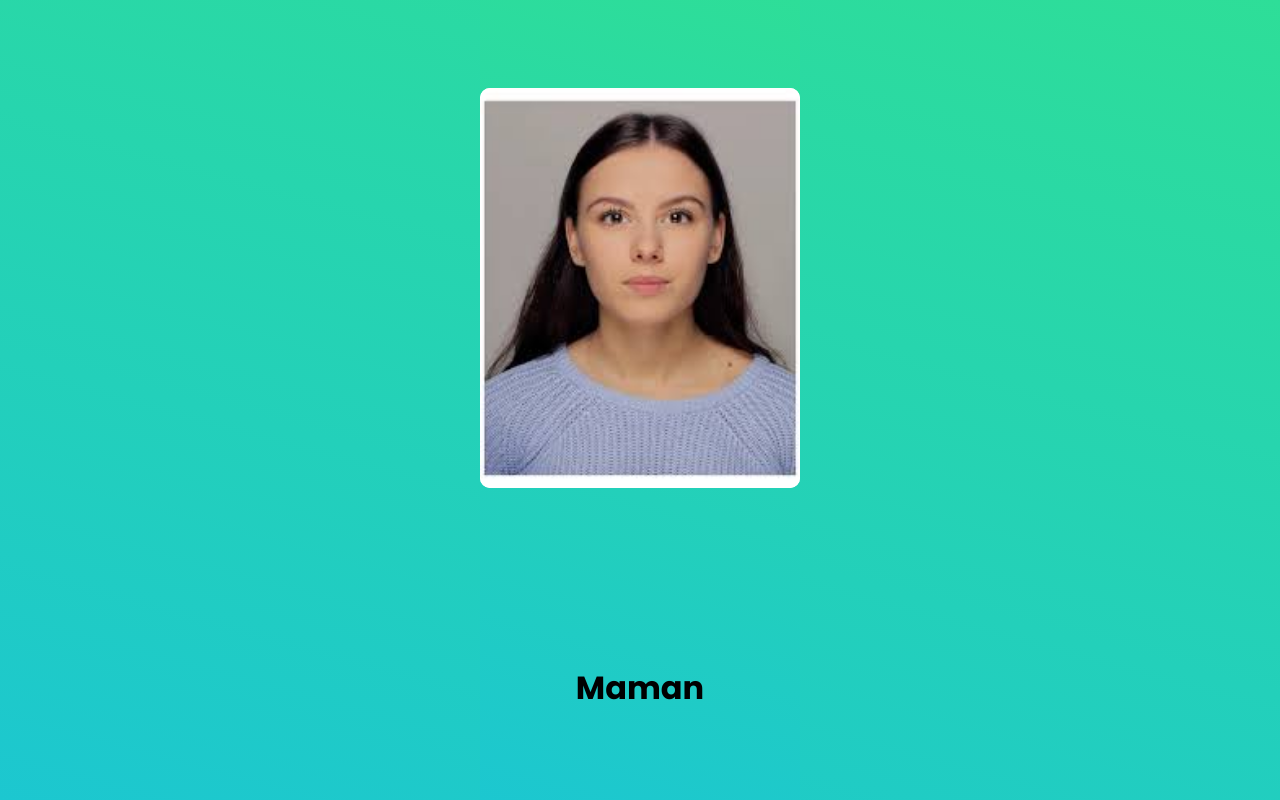
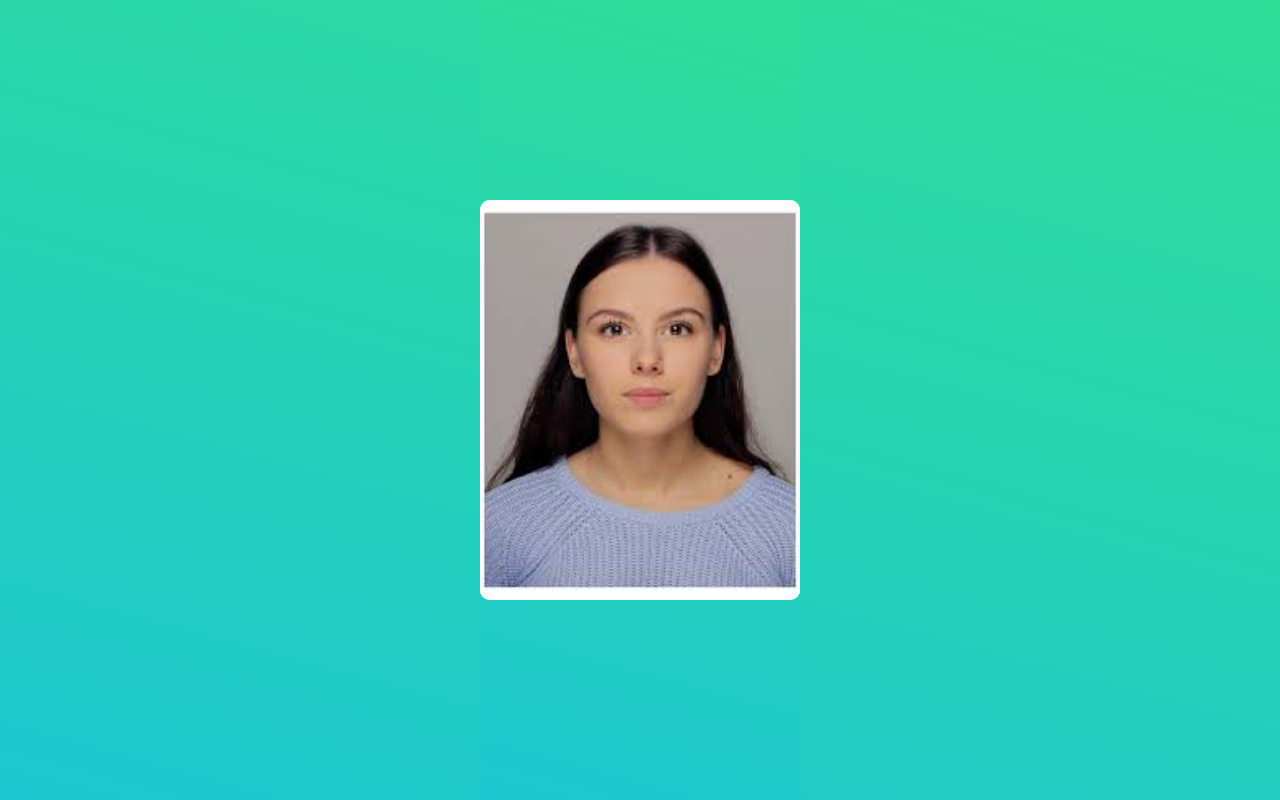
Before and after one commit to CarlosDataWeb/code, a plain HTML site: page index.html in a window 1280 px wide. Drawn offline with Linux system fonts and the light colour scheme.

Commit message:
modification coding lab

```diff
--- a/index.html
+++ b/index.html
@@ -16,7 +16,7 @@
         <div class="card back-face">
             <img src="images.jpg" alt="image d'une dame">
         <div class="info">
-            <div class="title">coding lab</div>
+            <div class="title">Carlos Segblevi</div>
             <p>User interface designr and <br> front-end developper </p>
         </div>
             <ul>
@@ -27,6 +27,6 @@
             </ul>
         </div>
     </div>
-    <h1>Maman</h1>
+
 </body>
 </html>
```
